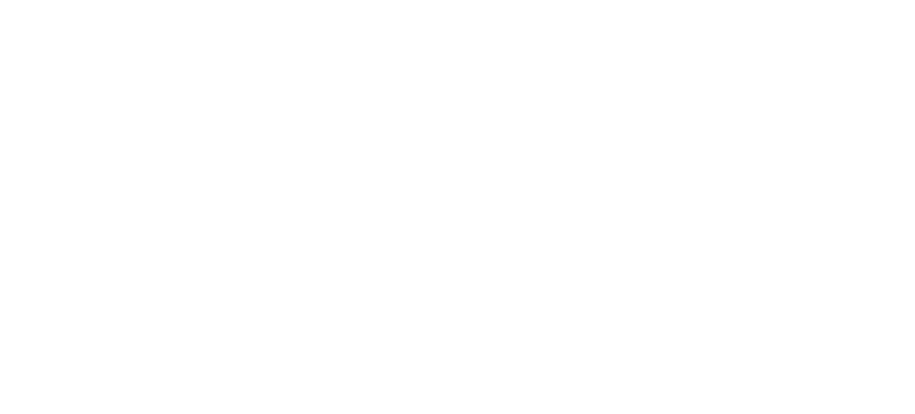
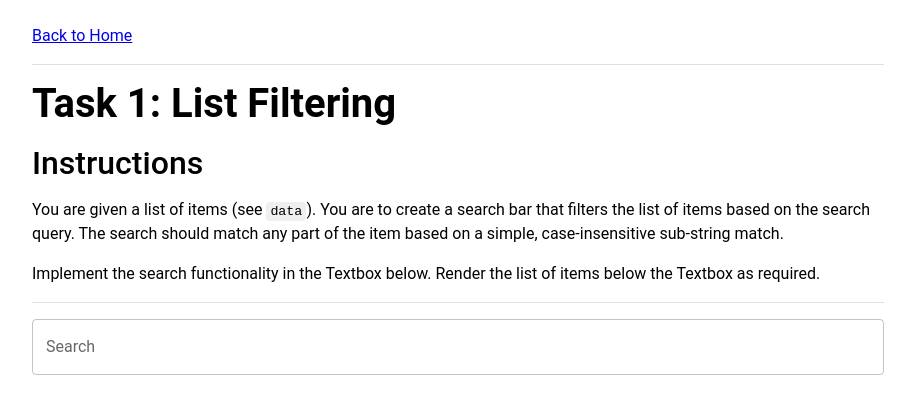
Before and after one commit to kyberrty/KyberlifeInterviewReactjs2, a React (Vite) app: page /task1 in a window 1280 px wide. Before the commit this address had no page. Shown: the top 414 px of the page, without its empty margins (182-1097 px from the left). Built offline with nearby package versions, Linux system fonts and the light colour scheme.

Commit message:
Add task 1

```diff
--- a/src/Home.tsx
+++ b/src/Home.tsx
@@ -1,5 +1,6 @@
-import { Typography } from '@mui/material'
+import { List, ListItem, Typography } from '@mui/material'
 import Layout from './Layout'
+import { Link } from 'react-router'
 
 const Home = () => {
   return (
@@ -7,13 +8,36 @@
       <Typography variant='h1'>
         Kyberlife Interview ReactJS
       </Typography>
-      <Typography variant='h2'>
-        Overview
-      </Typography>
       <Typography>
         Welcome to Kyberlife's front-end interview. You will be completing a
         series of tasks to demonstrate your front-end development skills.
       </Typography>
+      <Typography>
+        Click the links below to get started.
+      </Typography>
+      <List>
+        <ListItem>
+          <Link to='/task1'>
+            <Typography>
+              Task 1: List filtering
+            </Typography>
+          </Link>
+        </ListItem>
+        <ListItem>
+          <Link to='/task2'>
+            <Typography>
+              Task 2:
+            </Typography>
+          </Link>
+        </ListItem>
+        <ListItem>
+          <Link to='/task3'>
+            <Typography>
+              Task 3
+            </Typography>
+          </Link>
+        </ListItem>
+      </List>
     </Layout>
   )
 }
--- a/src/Layout.tsx
+++ b/src/Layout.tsx
@@ -1,13 +1,28 @@
-import { Container } from "@mui/material";
+import { Container, Divider, Stack, Typography } from "@mui/material";
+import { Link, useLocation } from "react-router";
 
 interface LayoutProps {
   children?: React.ReactNode;
 }
 
 const Layout = (props: LayoutProps) => {
+  const location = useLocation()
+
   return (
-    <Container maxWidth='md'>
-      {props.children}
+    <Container maxWidth='md' sx={{ mt: 3 }}>
+      <Stack spacing={2}>
+        {location.pathname !== '/' && (
+          <>
+            <Link to='/'>
+              <Typography>
+                Back to Home
+              </Typography>
+            </Link>
+            <Divider />
+          </>
+        )}
+        {props.children}
+      </Stack>
     </Container>
   );
 }
--- /dev/null
+++ b/src/main.css
@@ -0,0 +1,7 @@
+code {
+    font-size: smaller;
+    font-family: monospace;
+    background-color: #efefef;
+    padding: 2px 4px;
+    border-radius: 4px;
+}
--- a/src/main.tsx
+++ b/src/main.tsx
@@ -1,8 +1,10 @@
 import { StrictMode } from 'react'
 import { createRoot } from 'react-dom/client'
 import { BrowserRouter, Routes, Route } from 'react-router'
+import { createTheme, ThemeProvider } from '@mui/material'
 import Home from './Home'
-import { createTheme, ThemeProvider } from '@mui/material'
+import Task1 from './task1/Task1'
+import './main.css'
 
 const theme = createTheme({
   typography: {
@@ -24,6 +26,7 @@
       <BrowserRouter>
         <Routes>
           <Route path='/' element={<Home />}></Route>
+          <Route path='/task1' element={<Task1 />}></Route>
         </Routes>
       </BrowserRouter>
     </ThemeProvider>
--- /dev/null
+++ b/src/task1/Task1.tsx
@@ -0,0 +1,70 @@
+import { Divider, Stack, TextField, Typography } from "@mui/material"
+import Layout from "../Layout"
+
+export type Item = {
+  name: string
+  description: string
+  quantity: number
+  price: number
+}
+
+const data: Item[] = [
+  {
+    name: 'Apple',
+    description: 'A fruit that keeps the doctor away',
+    quantity: 10,
+    price: 1.5
+  },
+  {
+    name: 'Banana',
+    description: 'A fruit that monkeys love',
+    quantity: 5,
+    price: 2.0
+  },
+  {
+    name: 'Orange',
+    description: 'A fruit that is orange',
+    quantity: 3,
+    price: 1.0
+  },
+  {
+    name: 'Grapes',
+    description: 'A fruit that is in bunches',
+    quantity: 2,
+    price: 3.0
+  }
+]
+
+const Task1 = () => {
+  return (
+    <Layout>
+      <Stack spacing={2}>
+        <Typography variant='h1'>
+          Task 1: List Filtering
+        </Typography>
+        <Typography variant='h2'>
+          Instructions
+        </Typography>
+        <Typography>
+          You are given a list of items (see <code>data</code>). You are to create a search bar
+          that filters the list of items based on the search query. The search should match
+          any part of the item based on a simple, case-insensitive sub-string match.
+        </Typography>
+        <Typography>
+          Implement the search functionality in the Textbox below. Render the list of items below
+          the Textbox as required.
+        </Typography>
+        <Divider />
+        {/* IMPLEMENT JSX HERE (BEGIN) */}
+        <TextField
+          label='Search'
+          variant='outlined'
+          fullWidth
+        />
+        {/* IMPLEMENT JSX HERE (END) */}
+      </Stack>
+    </Layout>
+  )
+}
+
+export default Task1
```
